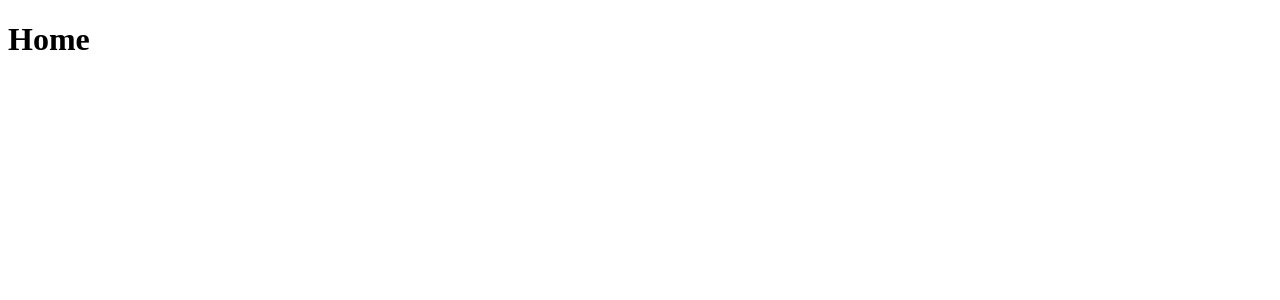
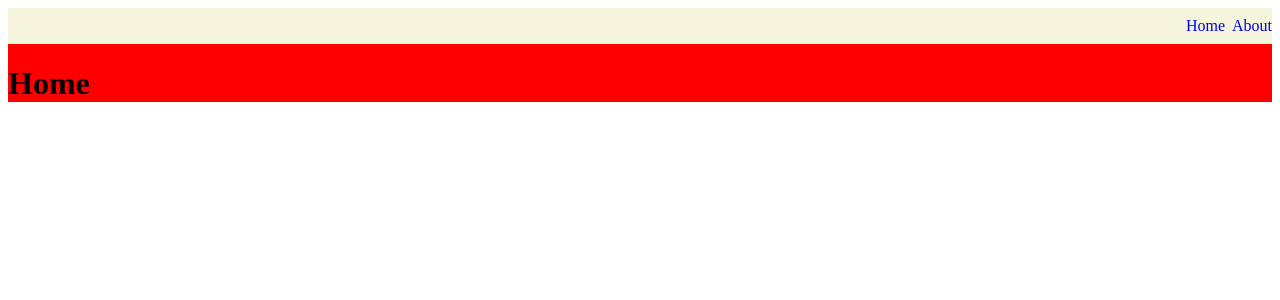
Before and after one commit to raycris/shop-next, a Next.js app: page / in a window 1280 px wide. Shown: the top 300 px of the page. Built offline with nearby package versions, Linux system fonts and the light colour scheme.

Commit message:
Link, style-componens

```diff
--- a/package.json
+++ b/package.json
@@ -22,6 +22,7 @@
   "dependencies": {
     "next": "^13.0.1",
     "react": "^18.2.0",
-    "react-dom": "^18.2.0"
+    "react-dom": "^18.2.0",
+    "styled-components": "^5.3.6"
   }
 }
--- a/pages/index.js
+++ /dev/null
@@ -1,11 +0,0 @@
-import React from "react";
-
-const Home = () => {
-  return (
-    <div>
-      <h1>Home</h1>
-    </div>
-  );
-};
-
-export default Home;
--- /dev/null
+++ b/src/components/Navbar/Navbar.js
@@ -0,0 +1,38 @@
+import Link from "next/link";
+import React from "react";
+
+import styled from "styled-components";
+
+const Navbar = () => {
+  return (
+    <Nav>
+      <div></div>
+      <Menu>
+        <Link href="/" style={{ textDecoration: "none" }}>
+          Home
+        </Link>
+        <Link href="/about" style={{ textDecoration: "none" }}>
+          About
+        </Link>
+      </Menu>
+    </Nav>
+  );
+};
+
+export default Navbar;
+
+const Nav = styled.nav`
+  width: 100%;
+  height: 36px;
+  display: flex;
+  align-items: center;
+  justify-content: space-between;
+  background-color: beige;
+`;
+
+const Menu = styled.menu`
+  gap: 6px;
+  cursor: pointer;
+  display: grid;
+  grid-template-columns: repeat(2, 1fr);
+`;
--- a/pages/about.js
+++ b/src/pages/about.js
@@ -1,8 +1,11 @@
 import React from "react";
+import Navbar from "../components/Navbar/Navbar";
+
 
 const About = () => {
   return (
     <div>
+      <Navbar/>
       <h1>About</h1>
     </div>
   );
--- /dev/null
+++ b/src/pages/index.js
@@ -0,0 +1,21 @@
+import React from "react";
+import Navbar from "../components/Navbar/Navbar";
+
+import styled from "styled-components";
+
+const Home = () => {
+  return (
+    <Wrapper>
+      <Navbar />
+      <h1>Home</h1>
+    </Wrapper>
+  );
+};
+
+export default Home;
+
+const Wrapper = styled.div`
+margin: 0;
+padding: 0;
+background-color: red;
+`
```
Also changed, not shown: src/pages/product/[productId].js (renamed from pages/product/[productId].js), 1 other file (tests, documents, lock files or other folders).
